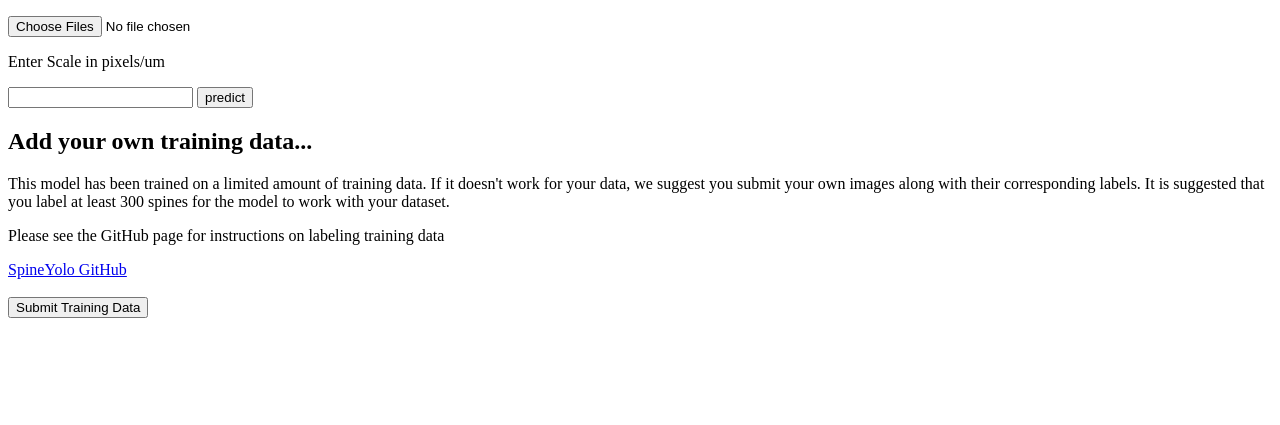
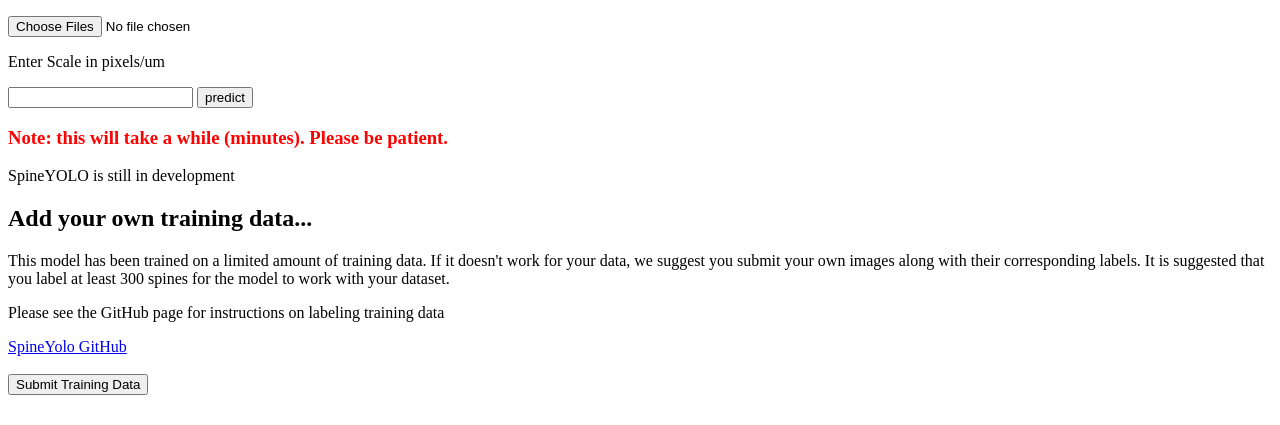
Before and after one commit to mikeusru/SpineYoloOnline, a Flask app: page / in a window 1280 px wide. Shown: the part 340-765 px from the top of the page. Run offline with Flask 2, Linux system fonts and the light colour scheme.

Commit message:
added text to homepage

```diff
--- a/static/css/style.css
+++ b/static/css/style.css
@@ -9,6 +9,10 @@ div.results > ul#horizontal-list li{
     display: inline;
     padding-right: 20px;
     }
+
+h3 {
+    color: red;
+}
 /*div.results ul li {*/
 /*    background: #cce5ff;*/
 /*    margin: 5px;*/
--- a/templates/index.html
+++ b/templates/index.html
@@ -3,6 +3,7 @@
 <head>
     <meta charset="UTF-8">
     <title>SpineYOLO</title>
+    <link rel="stylesheet" type="text/css" href="{{ url_for('static', filename='css/style.css') }}">
 </head>
 <body>
 
@@ -17,6 +18,9 @@
         <input name="scale">
         <input type="submit" class="btn-predict" value="predict">
     </form>
+
+<h3>Note: this will take a while (minutes). Please be patient.</h3>
+    <p>SpineYOLO is still in development</p>
 
 <h2>Add your own training data...</h2>
     <p>This model has been trained on a limited amount of training data.
```
